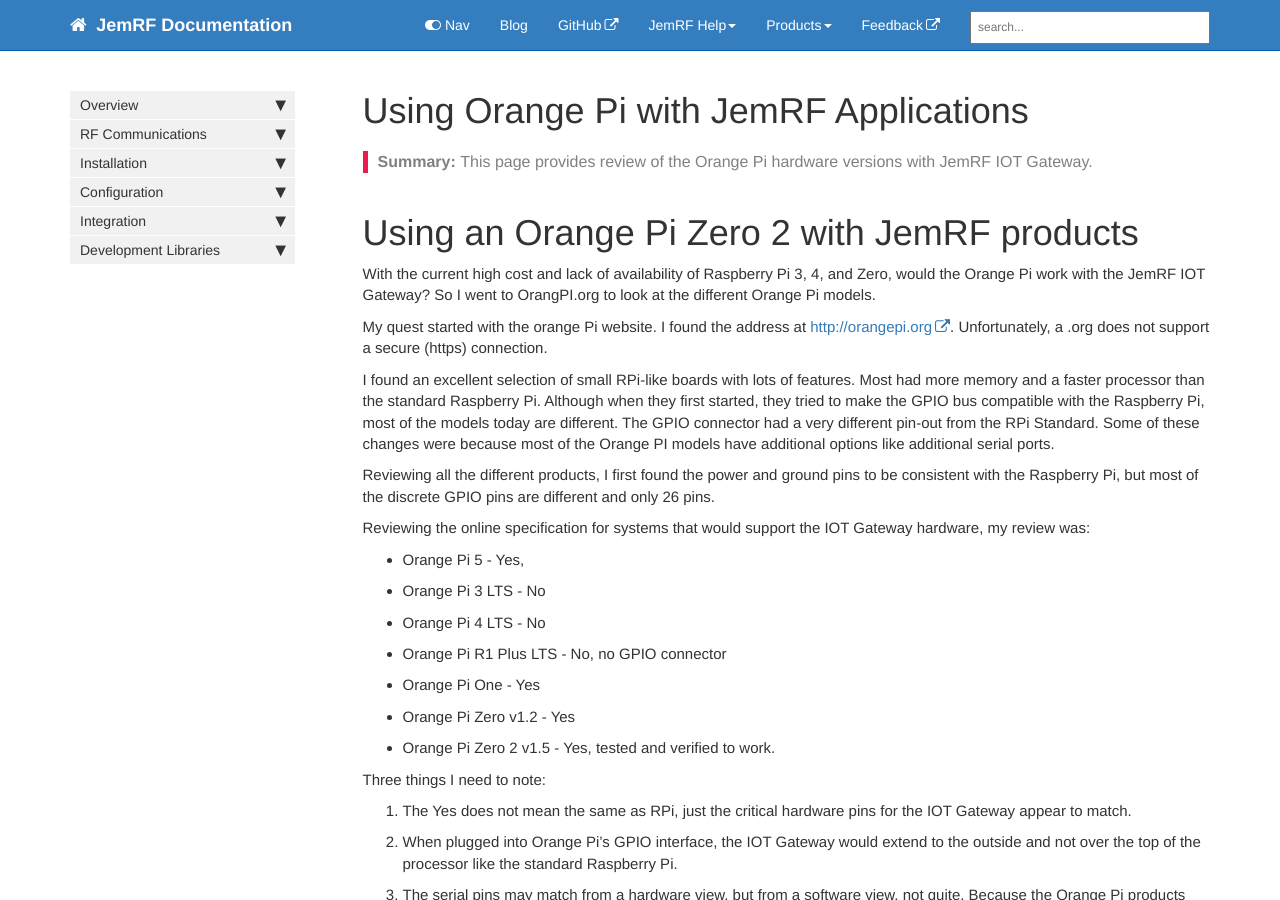
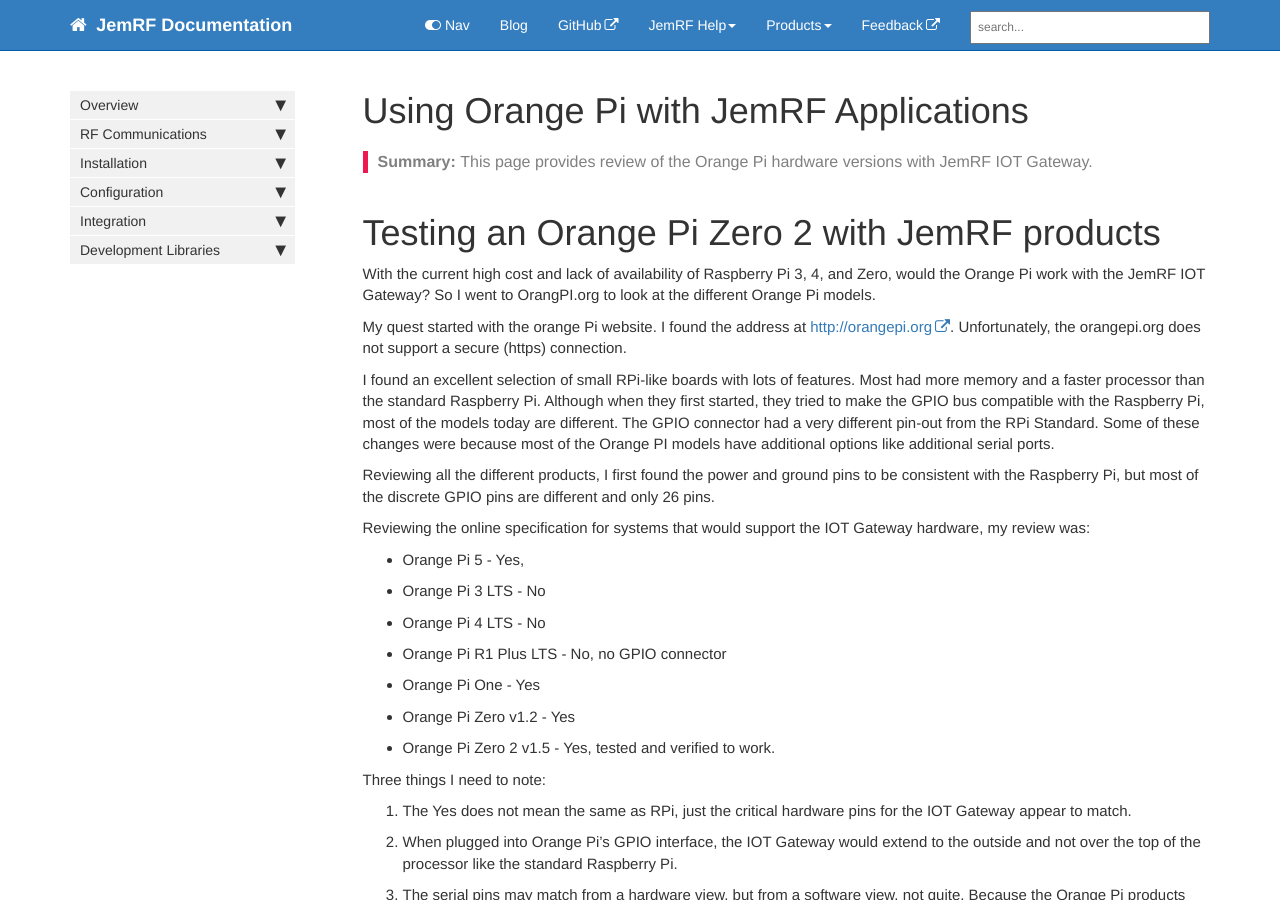
Before and after one commit to JemRF/RF-Documentation, a Jekyll site: the page built from pages/mydoc/orangepi.md, in a window 1280 px wide and 900 px high. Built offline with Jekyll 4.4.1, drawn with Linux system fonts in a browser that asks for light colours; comment, search, counter and statistics services are not loaded.

```diff
--- a/pages/mydoc/orangepi.md
+++ b/pages/mydoc/orangepi.md
@@ -8,11 +8,12 @@ sidebar: mydoc_sidebar
 permalink: orangepi.html
 folder: mydoc
 ---
-# Using an Orange Pi Zero 2 with JemRF products
+
+# Testing an Orange Pi Zero 2 with JemRF products
 
 With the current high cost and lack of availability of Raspberry Pi 3, 4, and Zero, would the Orange Pi work with the JemRF IOT Gateway? So I went to OrangPI.org to look at the different Orange Pi models.
 
-My quest started with the orange Pi website. I found the address at [http://orangepi.org](http://orangepi.org/). Unfortunately, a .org does not support a secure (https) connection.
+My quest started with the orange Pi website. I found the address at [http://orangepi.org](http://orangepi.org/). Unfortunately, the orangepi.org does not support a secure (https) connection.
 
 I found an excellent selection of small RPi-like boards with lots of features. Most had more memory and a faster processor than the standard Raspberry Pi. Although when they first started, they tried to make the GPIO bus compatible with the Raspberry Pi, most of the models today are different. The GPIO connector had a very different pin-out from the RPi Standard. Some of these changes were because most of the Orange PI models have additional options like additional serial ports.
 
```
Also changed, not shown: pages/mydoc/iot_gateway.md (+1 -3 lines).
